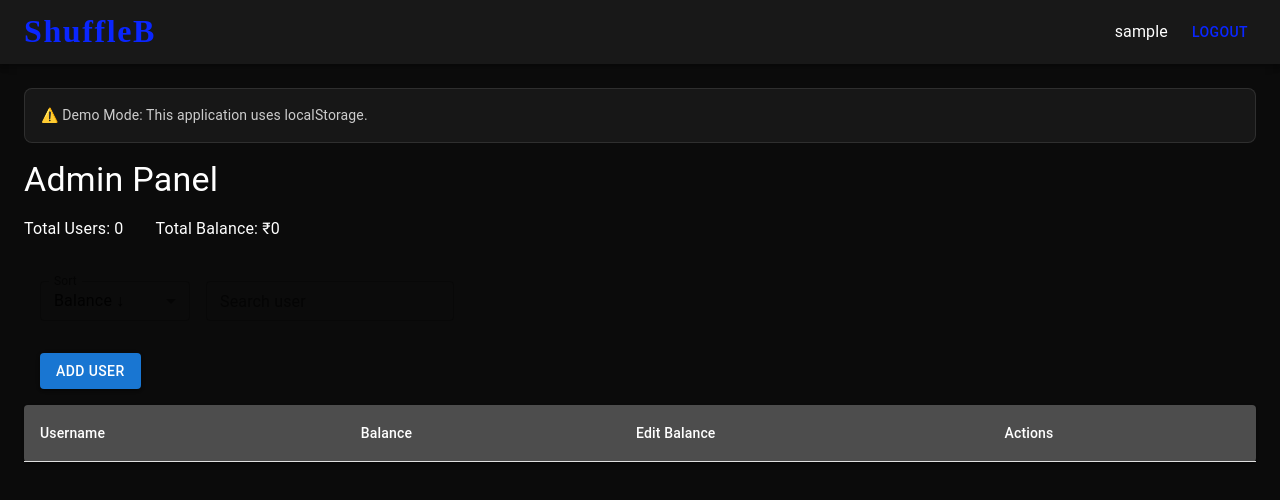
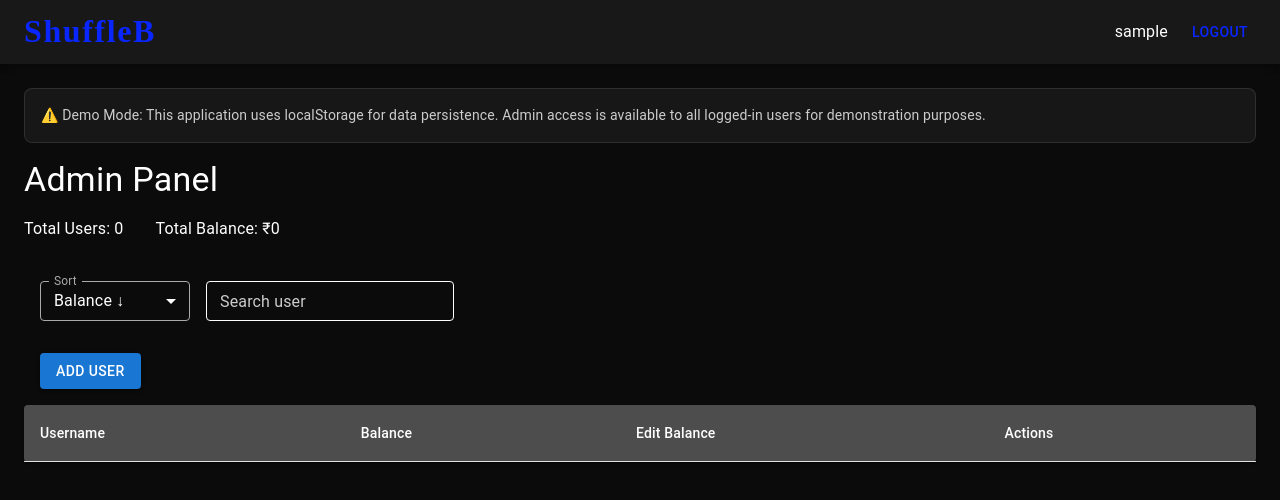
Before and after one commit to adhikya-hub/shuffleB, a React (Create React App) app: page /admin in a window 1280 px wide. Shown: the top 500 px of the page. Built offline with nearby package versions, Linux system fonts and the light colour scheme; sample sign-in values are in the browser's storage; some icons are missing.

Commit message:
styles uudated

```diff
--- a/src/components/Admin.jsx
+++ b/src/components/Admin.jsx
@@ -123,7 +123,7 @@ const Admin = () => {
         }}
       >
         <Typography sx={{ fontSize: 14, color: "#ccc" }}>
-          ⚠️ Demo Mode: This application uses localStorage.
+          ⚠️ Demo Mode: This application uses localStorage for data persistence. Admin access is available to all logged-in users for demonstration purposes.
         </Typography>
       </Box>
 
@@ -145,7 +145,17 @@ const Admin = () => {
           value={sortType}
           onChange={(e) => setSortType(e.target.value)}
           size="small"
-          sx={{ minWidth: 150, mr: 2 }}
+          sx={{
+            minWidth: 150,
+            mr: 2,
+            "& .MuiInputBase-input": { color: "white" },
+            "& .MuiOutlinedInput-root": {
+              "& fieldset": { borderColor: "#aaa" },
+              "&:hover fieldset": { borderColor: "#fff" },
+            },
+            "& .MuiInputLabel-root": { color: "#aaa" },
+            "& .MuiSvgIcon-root": { color: "white" },
+          }}
         >
           <MenuItem value="balanceDesc">Balance ↓</MenuItem>
           <MenuItem value="balanceAsc">Balance ↑</MenuItem>
@@ -156,6 +166,13 @@ const Admin = () => {
           label="Search user"
           size="small"
           onChange={(e) => setSearch(e.target.value)}
+          sx={{
+            "& .MuiInputBase-input": { color: "white" },
+            "& .MuiOutlinedInput-root": {
+              "& fieldset": { borderColor: "#fff" },
+            },
+            "& .MuiInputLabel-root": { color: "#ccc" },
+          }}
         />
       </Box>
 
```
